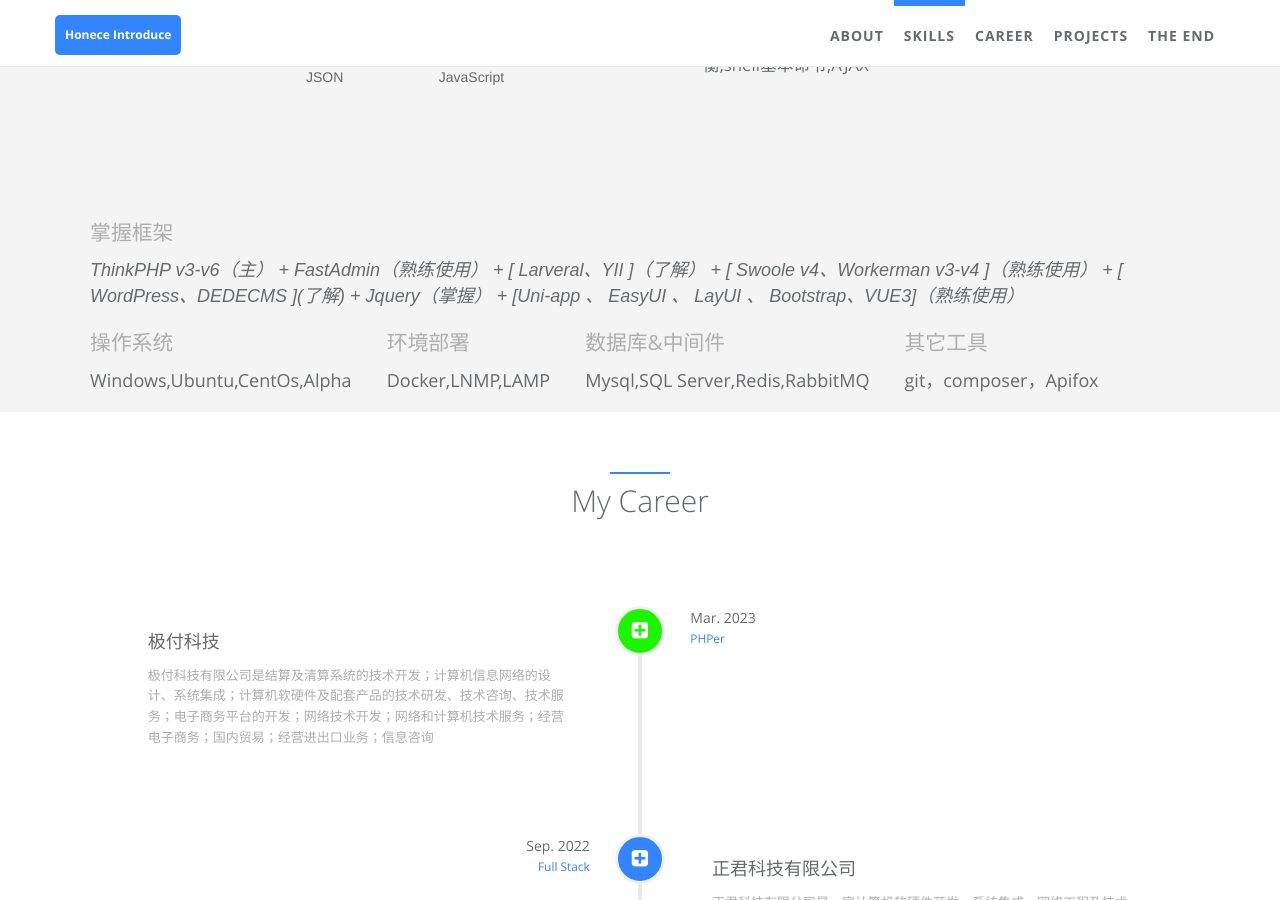
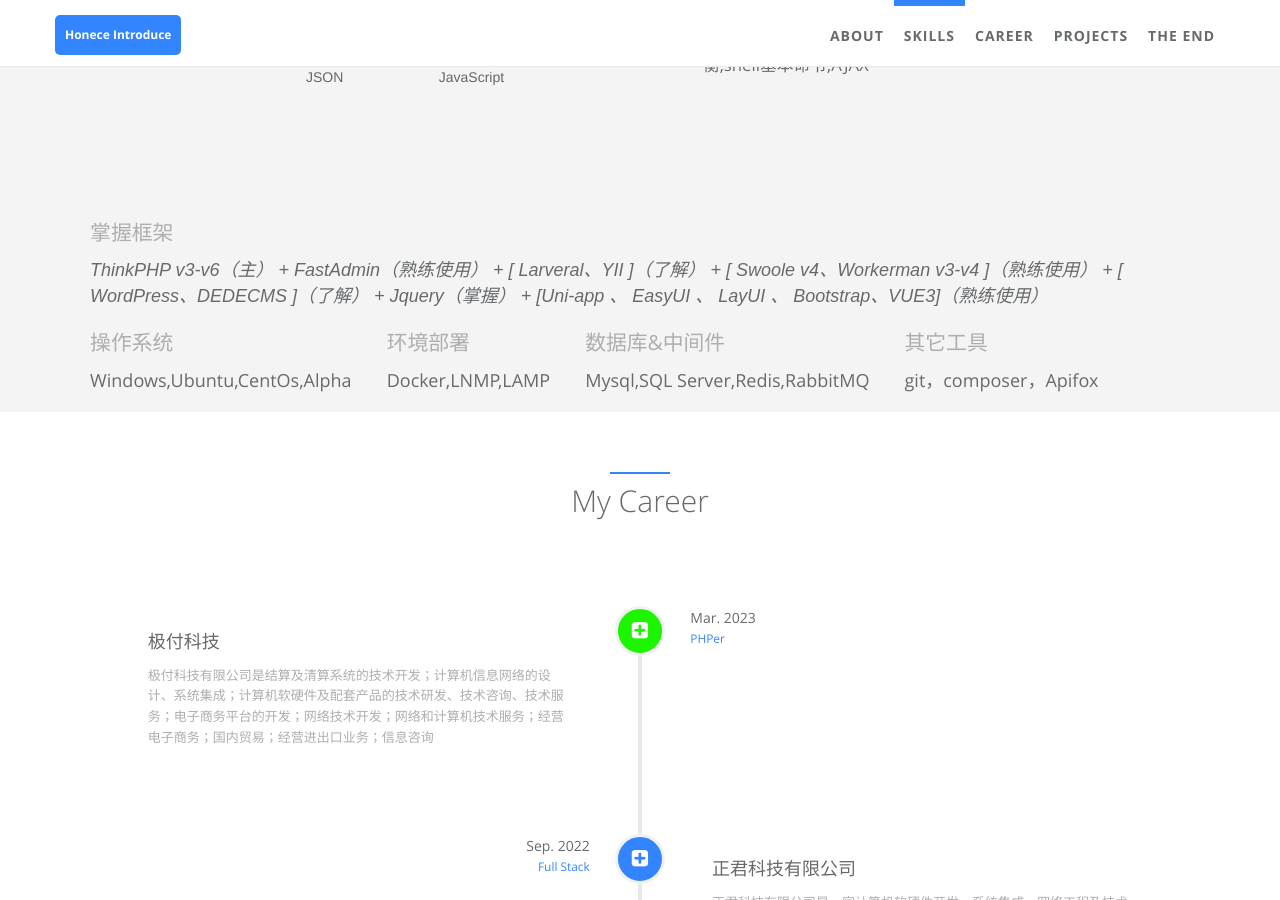
Before and after one commit to honece/recommend-oneself, a Jekyll site: the page built from index.html, in a window 1280 px wide and 900 px high, scrolled down 851 px. Built offline with Jekyll 4.4.1, drawn with Linux system fonts in a browser that asks for light colours; part of the change alters nothing that is shown.

```diff
--- a/_data/index/skills.yml
+++ b/_data/index/skills.yml
@@ -15,7 +15,7 @@
 
 - label: 掌握框架
   id : fm
-  aspects: ThinkPHP v3-v6（主） + FastAdmin（熟练使用） + [ Larveral、YII ]（了解） + [ Swoole v4、Workerman v3-v4 ]（熟练使用） + [ WordPress、DEDECMS ](了解) + Jquery（掌握） + [Uni-app 、 EasyUI 、 LayUI 、 Bootstrap、VUE3]（熟练使用）
+  aspects: ThinkPHP v3-v6（主） + FastAdmin（熟练使用） + [ Larveral、YII ]（了解） + [ Swoole v4、Workerman v3-v4 ]（熟练使用） + [ WordPress、DEDECMS ]（了解） + Jquery（掌握） + [Uni-app 、 EasyUI 、 LayUI 、 Bootstrap、VUE3]（熟练使用）
 
 
 - label: 操作系统
```
